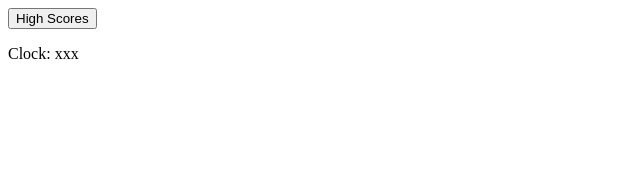
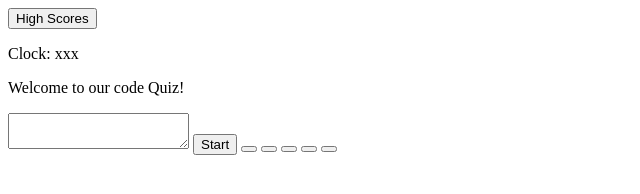
Before and after one commit to easmsm/module-4-code-quiz, a plain HTML site: page index.html in a window 1280 px wide. Shown: the whole page, without its empty margins (0-640 px from the left). Drawn offline with Linux system fonts and the light colour scheme.

Commit message:
added comments/pseudo code for html, added buttons where answer options should be

```diff
--- a/index.html
+++ b/index.html
@@ -4,6 +4,7 @@
     <meta charset="UTF-8">
     <meta http-equiv="X-UA-Compatible" content="IE=edge">
     <meta name="viewport" content="width=device-width, initial-scale=1.0">
+    <!-- link to the CSS stylesheet -->
     <link rel="stylesheet" href="./assets/style.css">
     <title>Coding Quiz</title>
 </head>
@@ -20,8 +21,34 @@
 
     <div>
         <!-- Stores the paragraphs for the questions and the buttons to select the answers -->
+        <div>
+            <p>Welcome to our code Quiz!</p>
+                <!-- final score here -->
+                <p></p>
+                <!--cue to enter initials (instructions) here-->
+                <p></p>
+                <!-- enter initials to keep track of scores here -->
+                <textarea></textarea>
+                <!-- answer options as buttons-->
+                <button class="btn">Start</button>
+                <button class="btn"></button>
+                <button class="btn"></button>
+                <button class="btn"></button>
+                <button class="btn"></button>
+                <!--submit score button-->
+                <button class="btn"></button>
 
+            </div>
+            <!--wrong answers-->
+            <div</div>
+            <!--compare correct to incorrect answers-->
+            <p></p>
+            </div>
     </div>
+
+
+    <!-- link to the Javascript file -->
+    <script src="script.js"></script>
 
 </body>
 </html>
```
